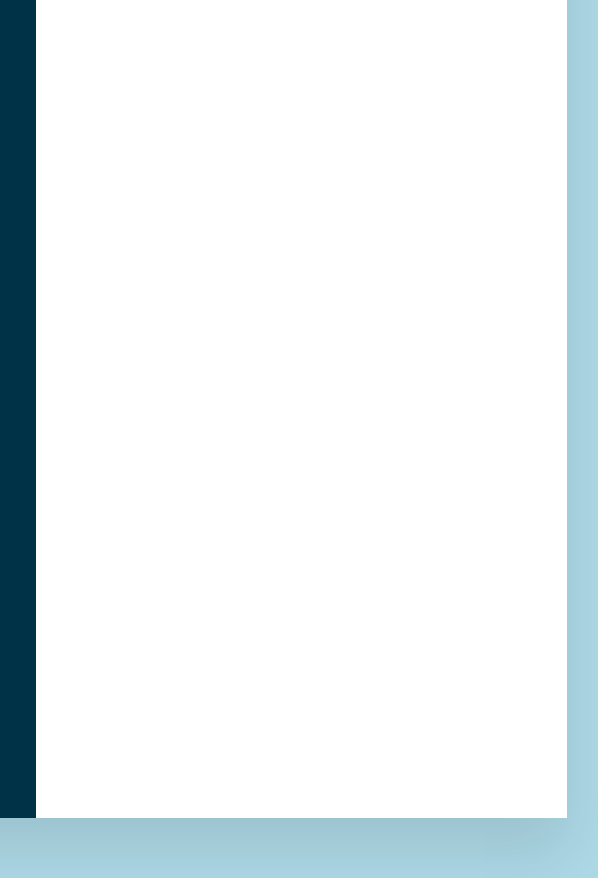
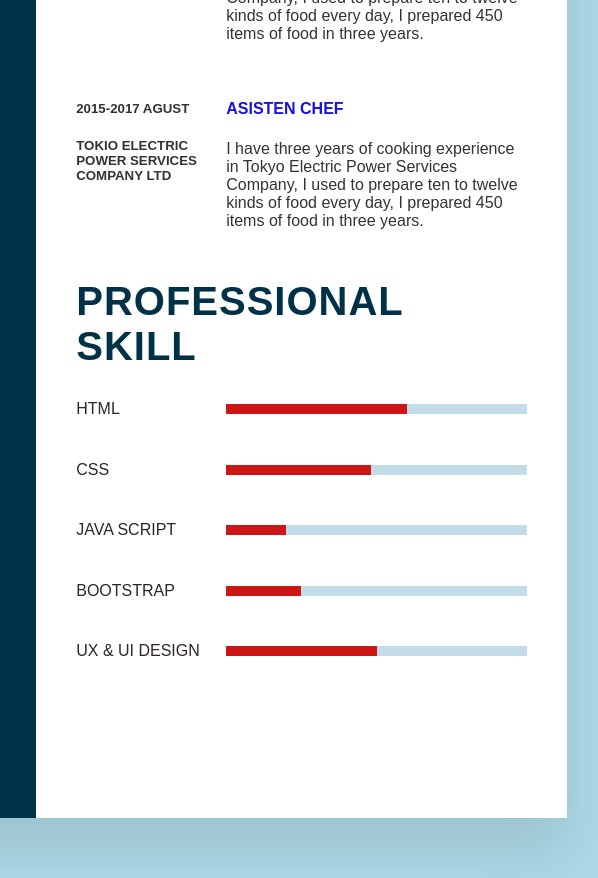
Before and after one commit to Mdsazib-sheikh/my-app, a plain HTML site: page resume.html in a window 1280 px wide. Shown: the part 824-1702 px from the top of the page, 521-1119 px from the left. Drawn offline with Linux system fonts and the light colour scheme.

Commit message:
all complte

```diff
--- a/resume.html
+++ b/resume.html
@@ -106,12 +106,87 @@
             <div class="text">
                 <h4> Asisten <span>Chef</span></h4>
                 <p>I have three years of cooking experience in Tokyo Electric Power Services Company, I used to prepare ten to twelve kinds of food every day, I prepared 450 items of food in three years.</p>
+    </div>
 
-
-            </div>
 
 
 </div>
+        <div  class="box">
+           <div class="year_company">
+             <h5>2015-2017 Agust </h5>
+           <h5>Tokio Electric Power services Company Ltd</h5>
+    </div>
+            <div class="text">
+                <h4> Asisten <span>Chef</span></h4>
+              <p>I have three years of cooking experience in Tokyo Electric Power Services Company, I used to prepare ten to twelve kinds of food every day, I prepared 450 items of food in three years.</p>
+
+
+      </div>
+</div>
+        <div  class="box">
+            <div class="year_company">
+                <h5>2015-2017 Agust </h5>
+               <h5>Tokio Electric Power services Company Ltd</h5>
+             </div>
+           <div class="text">
+        <h4> Asisten <span>Chef</span></h4>
+        <p>I have three years of cooking experience in Tokyo Electric Power Services Company, I used to prepare ten to twelve kinds of food every day, I prepared 450 items of food in three years.</p>
+
+
+              </div>
+
+          </div>
+      </div>
+      <div class="Skills">
+      <h2 class="title2">Professional Skill</h2>
+        <div class="box">
+            <h4>Html</h4>
+            <div class="percent">
+                <div style="width: 60%">
+
+                </div>
+            </div>
+
+        </div>
+        <div class="box">
+            <h4>Css</h4>
+            <div class="percent">
+                <div style="width:48%">
+
+                </div>
+            </div>
+
+        </div>
+        <div class="box">
+            <h4>Java Script</h4>
+            <div class="percent">
+                <div style="width:20%">
+
+                </div>
+            </div>
+
+        </div>
+        <div class="box">
+            <h4>Bootstrap</h4>
+            <div class="percent">
+                <div style="width:25%">
+
+                </div>
+            </div>
+
+        </div>
+        <div class="box">
+            <h4>UX & Ui Design</h4>
+            <div class="percent">
+                <div style="width:50%">
+
+                </div>
+            </div>
+
+        </div>
+
+    </div>
+
 </div>
 </body>
 </html>
--- a/style.css
+++ b/style.css
@@ -252,3 +252,30 @@ p{
 
 
 }
+.Skills .box{
+    position: relative;
+    width: 100%;
+    display: grid;
+    grid-template-columns: 150px 1fr;
+    justify-content: center;
+    align-items: center;
+}
+.Skills .box h4{
+text-transform: uppercase;
+color: rgb(46, 37, 37);
+font-weight: 500;
+}
+.Skills .box .percent{
+    position: relative;
+    width: 100%;
+    height: 10px;
+    background: #c2dde9;
+
+}
+.Skills .box .percent div{
+    position: absolute;
+    top: 0;
+    left: 0;
+    height: 100%;
+    background: #cc1515;
+}
```
Also changed, not shown: index.html (+1 -1 lines), images/SeekPng.com_green-leaf-png_788239-removebg-preview.png (added).
